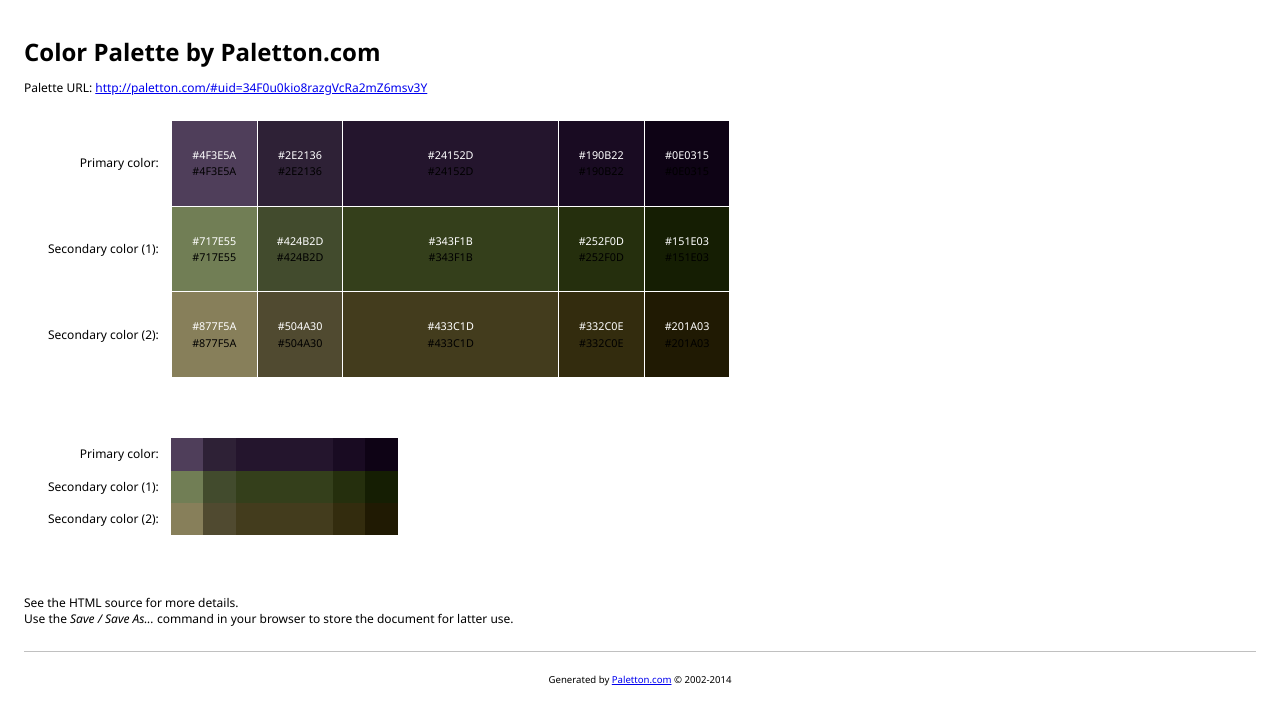
After one commit to Faulo/server-schedule.slothsoft.net, a PHP site: page /assets/css/palette.html in a window 1280 px wide. The commit adds this page. Shown: the top 725 px of the page. Run offline with PHP 8.4, Linux system fonts and the light colour scheme; lists and menus that the app fills with data are empty.

Commit message:
Rework layout

```diff
--- /dev/null
+++ b/assets/css/palette.html
@@ -0,0 +1,215 @@
+<!DOCTYPE HTML>
+<html>
+<head>
+	<meta http-equiv="content-type" content="text/html; charset=utf-8">
+	<title>Color palette by Paletton.com</title>
+	<meta name="generator" content="Paletton.com">
+
+<style type="text/css">
+
+/* Palette color codes */
+/* Feel free to copy&paste color codes to your application */
+
+.primary-1 { background-color: #4F3E5A }
+.primary-2 { background-color: #2E2136 }
+.primary-0 { background-color: #24152D }
+.primary-3 { background-color: #190B22 }
+.primary-4 { background-color: #0E0315 }
+
+.secondary-1-1 { background-color: #717E55 }
+.secondary-1-2 { background-color: #424B2D }
+.secondary-1-0 { background-color: #343F1B }
+.secondary-1-3 { background-color: #252F0D }
+.secondary-1-4 { background-color: #151E03 }
+
+.secondary-2-1 { background-color: #877F5A }
+.secondary-2-2 { background-color: #504A30 }
+.secondary-2-0 { background-color: #433C1D }
+.secondary-2-3 { background-color: #332C0E }
+.secondary-2-4 { background-color: #201A03 }
+
+/* end */
+
+
+body {
+	margin:0; padding: 2em;
+	background: #fff;
+	color: #000;
+	font: 12px/1.33 "Segoe UI", "Helvetica Neue", Helvetica, sans-serif;
+	text-align:left;
+	}
+h1 {
+	margin: 0.5em 0;
+	font-size: 200%;
+	}
+p {
+	margin: 0.5em 0;
+	}
+
+.color-table {
+	margin: 2em 2em 5em;
+	border-collapse:collapse;
+	border:none;
+	border-spacing:0;
+	font-size:100%;
+	}
+.color-table th {
+	padding: 0 1em 0 0;
+	text-align: right;
+	vertical-align: middle;
+	font-size: 100%;
+	font-weight: normal;
+	border: none;
+	}
+.color-table td.sample {
+	width:6em; height:6em;
+	padding: 10px;
+	text-align:center;
+	vertical-align:middle;
+	font-size:90%;
+	border: 1px solid white;
+	white-space:nowrap;
+	}
+.color-table td.sample-0 {
+	width:18em;
+	}
+.color-table.small td.sample {
+	width:3em; height:3em;
+	padding:0;
+	border:none;
+	}
+.color-table.small td.sample-0 {
+	width:9em;
+	}
+.color-table .white { margin-bottom:0.2em; color:white }
+.color-table .black { margin-top:0.2em; color:black }
+
+hr {
+	margin: 2em 0 1em 0;
+	border:none;
+	border-bottom:1px solid silver;
+	}
+#footer {
+	padding:1em;
+	text-align:center;
+	font-size:80%;
+	}
+
+</style>
+
+</head>
+<body>
+
+<h1>Color Palette by Paletton.com</h1>
+<p>Palette URL: <a href="http://paletton.com/#uid=34F0u0kio8razgVcRa2mZ6msv3Y">http://paletton.com/#uid=34F0u0kio8razgVcRa2mZ6msv3Y</a></p>
+
+<table class="color-table">
+	<tr>
+		<th>Primary color:</th>
+		<td class="sample sample-1 primary-1">
+			<div class="white">#4F3E5A</div>
+			<div class="black">#4F3E5A</div>
+		</td>
+		<td class="sample sample-2 primary-2">
+			<div class="white">#2E2136</div>
+			<div class="black">#2E2136</div>
+		</td>
+		<td class="sample sample-0 primary-0">
+			<div class="white">#24152D</div>
+			<div class="black">#24152D</div>
+		</td>
+		<td class="sample sample-3 primary-3">
+			<div class="white">#190B22</div>
+			<div class="black">#190B22</div>
+		</td>
+		<td class="sample sample-4 primary-4">
+			<div class="white">#0E0315</div>
+			<div class="black">#0E0315</div>
+		</td>
+	</tr>
+	<tr>
+		<th>Secondary color (1):</th>
+		<td class="sample sample-1 secondary-1-1">
+			<div class="white">#717E55</div>
+			<div class="black">#717E55</div>
+		</td>
+		<td class="sample sample-2 secondary-1-2">
+			<div class="white">#424B2D</div>
+			<div class="black">#424B2D</div>
+		</td>
+		<td class="sample sample-0 secondary-1-0">
+			<div class="white">#343F1B</div>
+			<div class="black">#343F1B</div>
+		</td>
+		<td class="sample sample-3 secondary-1-3">
+			<div class="white">#252F0D</div>
+			<div class="black">#252F0D</div>
+		</td>
+		<td class="sample sample-4 secondary-1-4">
+			<div class="white">#151E03</div>
+			<div class="black">#151E03</div>
+		</td>
+	</tr>
+	<tr>
+		<th>Secondary color (2):</th>
+		<td class="sample sample-1 secondary-2-1">
+			<div class="white">#877F5A</div>
+			<div class="black">#877F5A</div>
+		</td>
+		<td class="sample sample-2 secondary-2-2">
+			<div class="white">#504A30</div>
+			<div class="black">#504A30</div>
+		</td>
+		<td class="sample sample-0 secondary-2-0">
+			<div class="white">#433C1D</div>
+			<div class="black">#433C1D</div>
+		</td>
+		<td class="sample sample-3 secondary-2-3">
+			<div class="white">#332C0E</div>
+			<div class="black">#332C0E</div>
+		</td>
+		<td class="sample sample-4 secondary-2-4">
+			<div class="white">#201A03</div>
+			<div class="black">#201A03</div>
+		</td>
+	</tr>
+</table>
+
+<table class="color-table small">
+	<tr>
+		<th>Primary color:</th>
+		<td class="sample sample-1 primary-1"></td>
+		<td class="sample sample-2 primary-2"></td>
+		<td class="sample sample-0 primary-0"></td>
+		<td class="sample sample-3 primary-3"></td>
+		<td class="sample sample-4 primary-4"></td>
+	</tr>
+	<tr>
+		<th>Secondary color (1):</th>
+		<td class="sample sample-1 secondary-1-1"></td>
+		<td class="sample sample-2 secondary-1-2"></td>
+		<td class="sample sample-0 secondary-1-0"></td>
+		<td class="sample sample-3 secondary-1-3"></td>
+		<td class="sample sample-4 secondary-1-4"></td>
+	</tr>
+	<tr>
+		<th>Secondary color (2):</th>
+		<td class="sample sample-1 secondary-2-1"></td>
+		<td class="sample sample-2 secondary-2-2"></td>
+		<td class="sample sample-0 secondary-2-0"></td>
+		<td class="sample sample-3 secondary-2-3"></td>
+		<td class="sample sample-4 secondary-2-4"></td>
+	</tr>
+</table>
+
+<p>
+See the HTML source for more details.<br>
+Use the <em>Save / Save As...</em> command in your browser to store the document for latter use.
+</p>
+
+<hr>
+
+<p id="footer">Generated by <a href="http://paletton.com">Paletton.com</a> &copy; 2002-2014</p>
+
+</body>
+</html>
--- a/assets/dictionary/en-us.xml
+++ b/assets/dictionary/en-us.xml
@@ -2,7 +2,7 @@
 <html xmlns="http://www.w3.org/1999/xhtml" xml:lang="en-us">
 	<p key="website/title">Volunteer Schedule Devcom 2022</p>
 
-	<p key="footer/copyright">© 2022 </p>
+	<p key="footer/copyright">Volunteer Schedule © 2022 </p>
 	<p key="footer/company">
 		<a href="http://daniel-schulz.slothsoft.net" target="_blank" rel="external">Daniel Schulz</a>
 	</p>
--- a/assets/manifest.xml
+++ b/assets/manifest.xml
@@ -25,7 +25,8 @@
 	<fragment name="pages">
 		<fragment name="index">
 			<use-template ref="/xsl/_index" />
-			<use-document ref="//slothsoft@farah/sites" name="sites" />
+            <use-document ref="//slothsoft@farah/sites" name="sites" />
+            <use-document ref="//slothsoft@farah/request" name="request" />
             <use-document ref="/data/user" name="user" />
 			<link-stylesheet ref="/css/theme" />
 		</fragment>
```
Also changed, not shown: assets/css/theme.css (+92 -43 lines), 1 other file.
